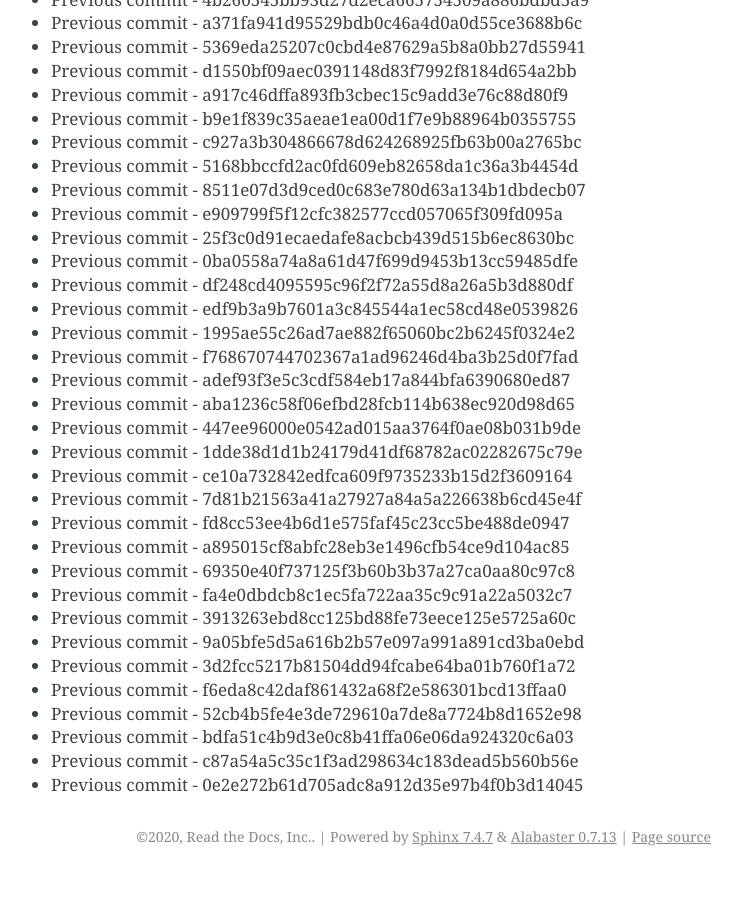
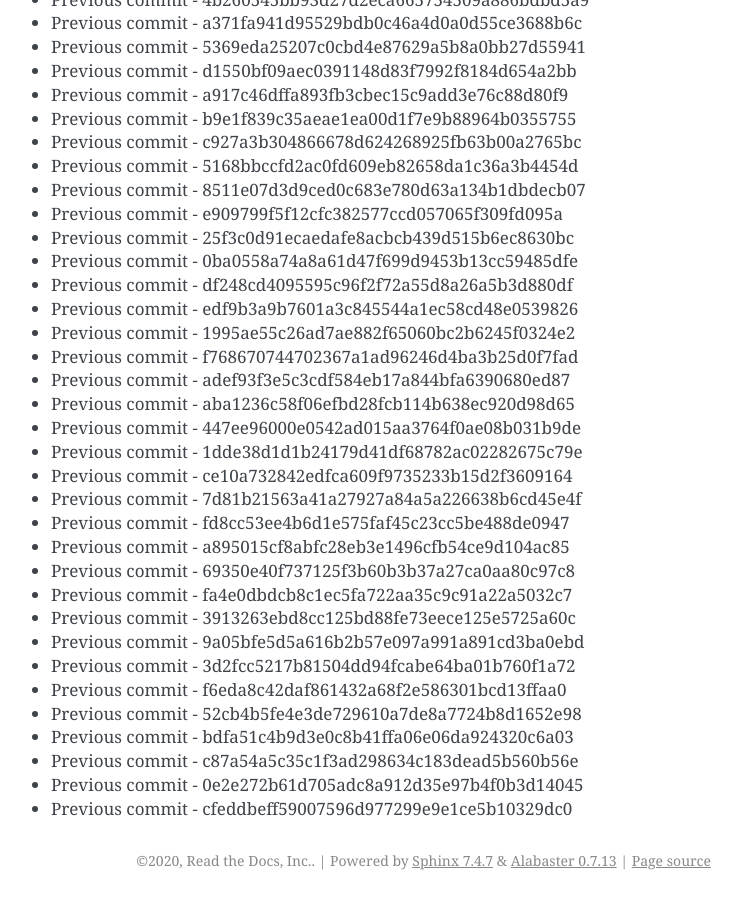
Before and after one commit to readthedocs/rtd-git-stresstest, a Sphinx documentation site: the page built from docs/updates.rst, in a window 1280 px wide and 900 px high, scrolled down 17861 px. Shown: the whole window, without its empty margins (399-1141 px from the left). Built offline with Sphinx 7.4.7, drawn with Linux system fonts in a browser that asks for light colours; before the commit the page ends 18737 px from its top, so only the background shows below that.

Commit message:
Generating commit from previous: cfeddbeff59007596d977299e9e1ce5b10329dc0

```diff
--- a/docs/updates.rst
+++ b/docs/updates.rst
@@ -782,3 +782,4 @@ It can be tested for any performance characteristics.
 * Previous commit - bdfa51c4b9d3e0c8b41ffa06e06da924320c6a03
 * Previous commit - c87a54a5c35c1f3ad298634c183dead5b560b56e
 * Previous commit - 0e2e272b61d705adc8a912d35e97b4f0b3d14045
+* Previous commit - cfeddbeff59007596d977299e9e1ce5b10329dc0
```
